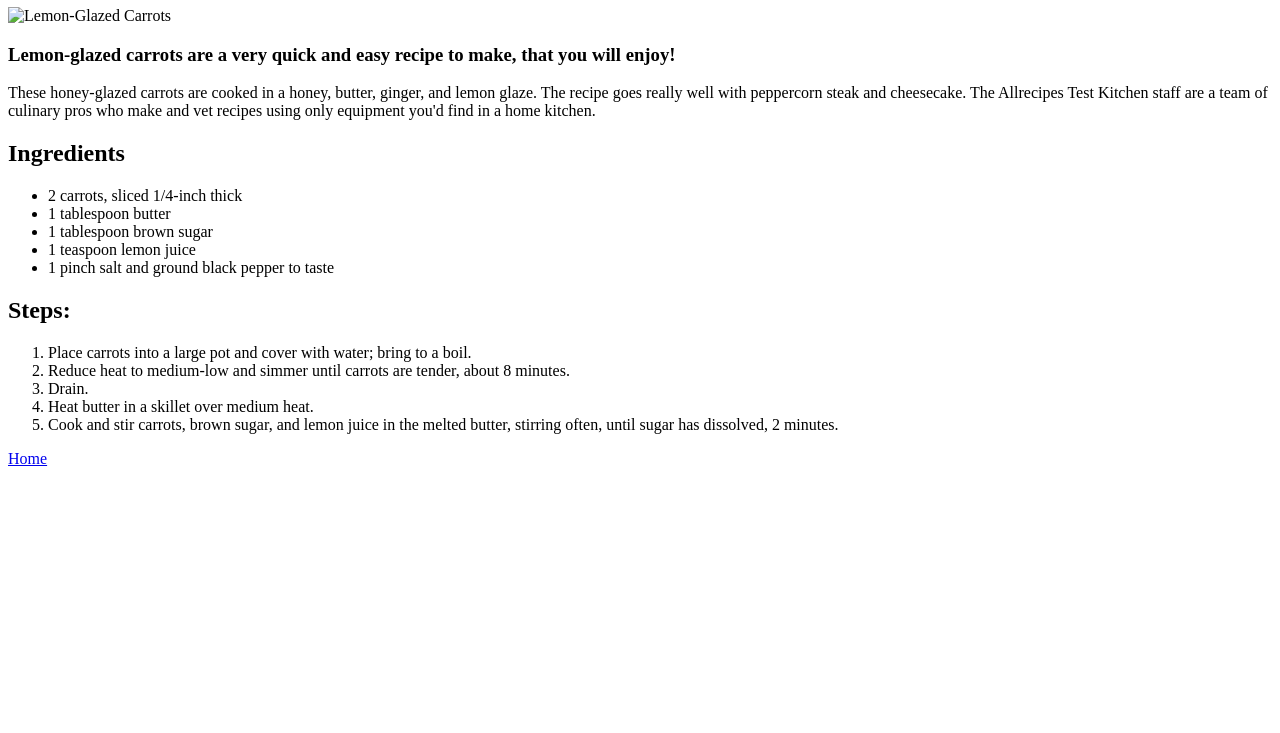
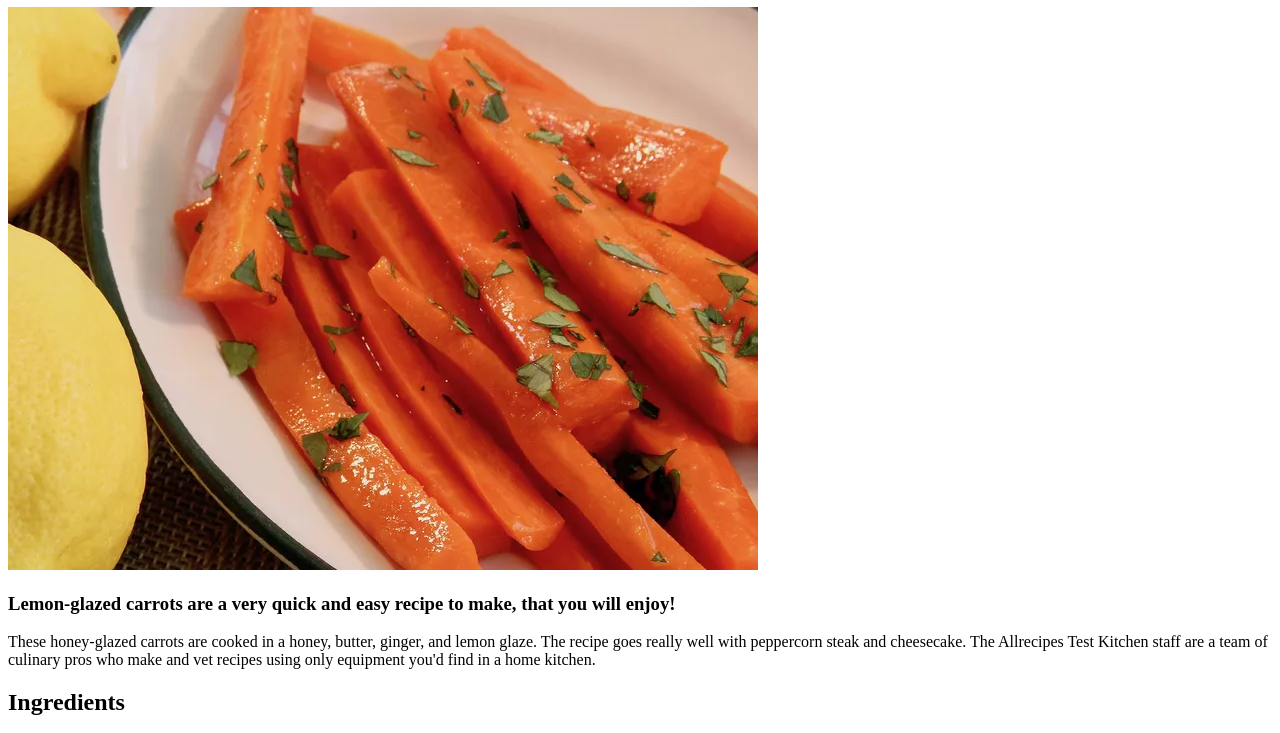
Before and after one commit to hyperformw/odin-recipes, a plain HTML site: page recipes/carrots.html in a window 1280 px wide. Shown: the part 73-806 px from the top of the page. Drawn offline with Linux system fonts and the light colour scheme.

Commit message:
Fixed images command

```diff
--- a/recipes/carrots.html
+++ b/recipes/carrots.html
@@ -7,7 +7,7 @@
 </head>
 <body>
     <h1>lemon-glazed carrots</h1>
-    <img src="images/carrots.jpg" alt="Lemon-Glazed Carrots">
+    <img src="../images/carrots.jpg" alt="Lemon-Glazed Carrots">
     <h3>Lemon-glazed carrots are a very quick and easy recipe to make, that you will enjoy!</h3>
     <p>These honey-glazed carrots are cooked in a honey, butter, ginger, and lemon glaze.
        The recipe goes really well with peppercorn steak and cheesecake.
```
Also changed, not shown: recipes/potatoes.html (+1 -1 lines).
